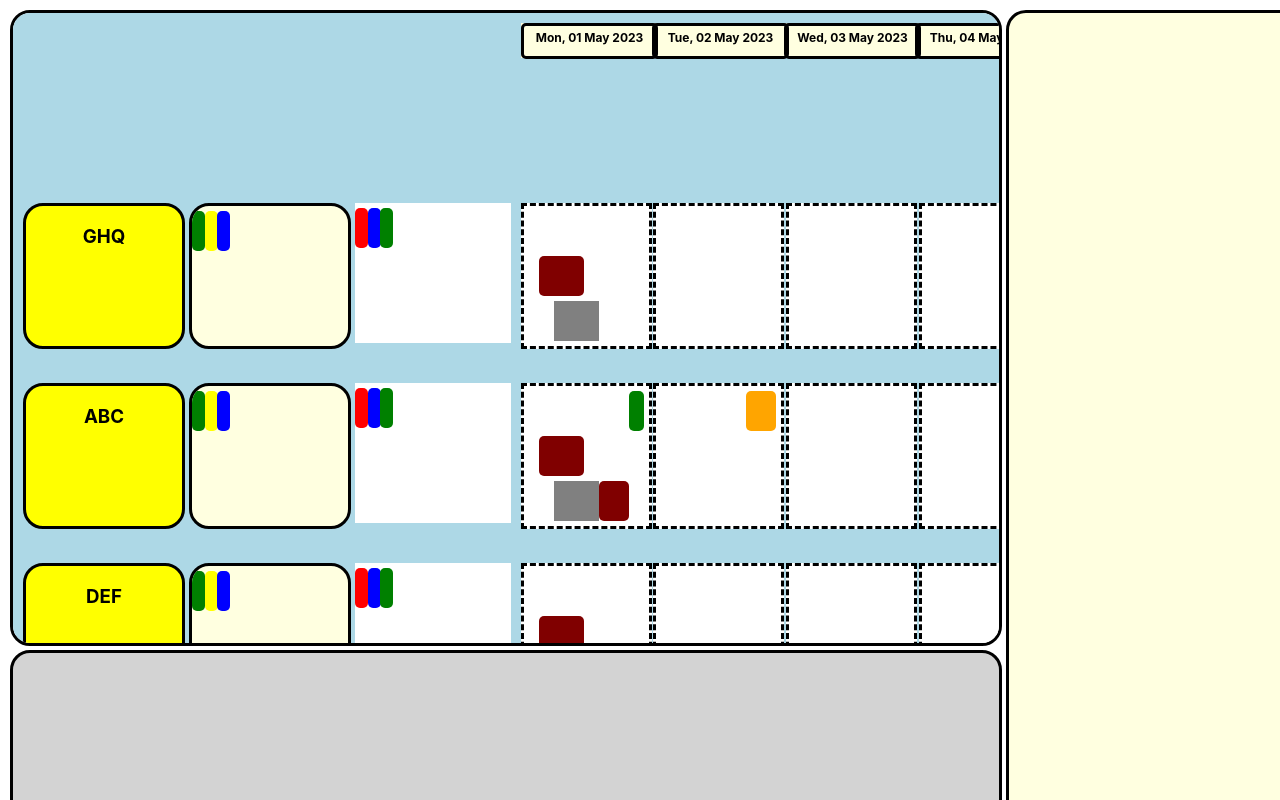
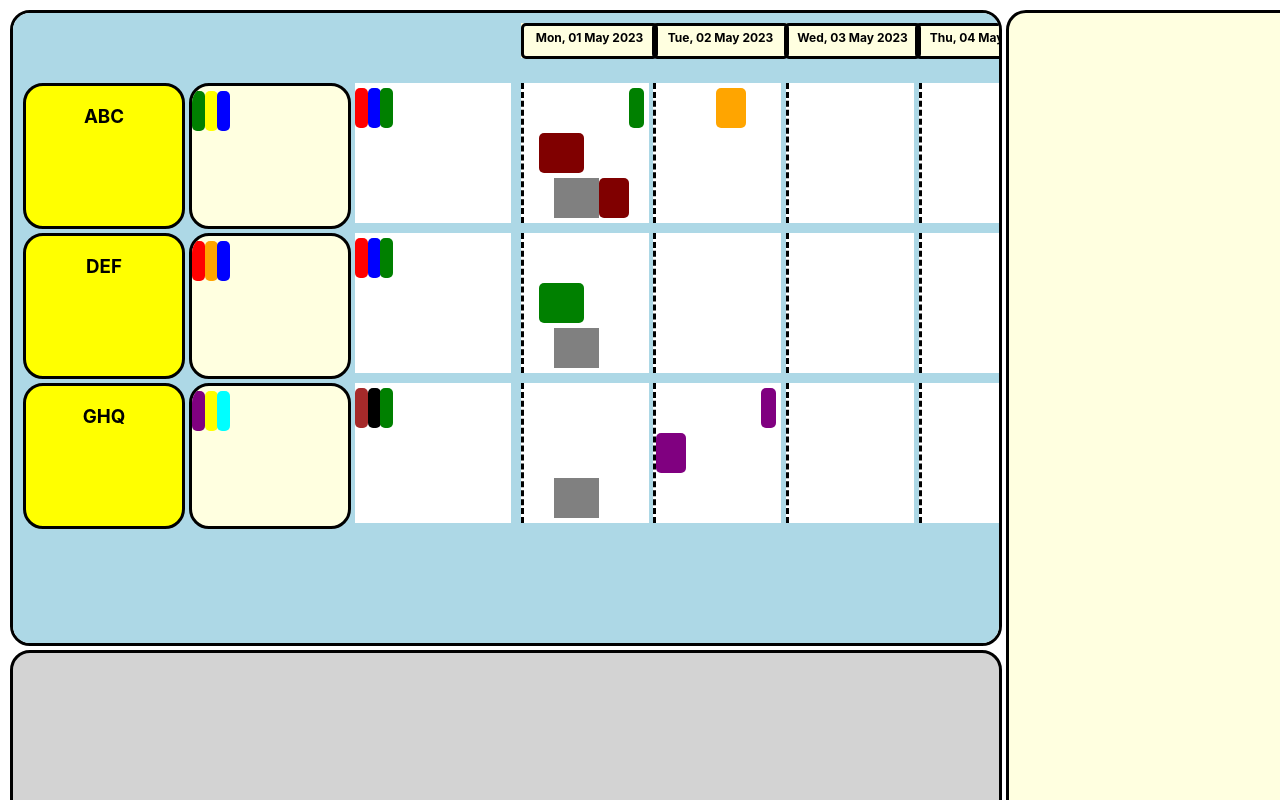
Before and after one commit to horizech/react-grid-layout-test, a React (Create React App) app: page / in a window 1280 px wide. Shown: the top 800 px of the page. Built offline with nearby package versions, Linux system fonts and the light colour scheme.

Commit message:
updated grid

```diff
--- a/src/data.js
+++ b/src/data.js
@@ -47,18 +47,21 @@ export const defaultJson = {
                         type: "red",
                         tooltip: "D",
                         hours: 2,
+                        time:''
                     },
                     {
                         id: "5",
                         type: "blue",
                         tooltip: "E",
                         hours: 4,
+                        time:''
                     },
                     {
                         id: "6",
                         type: "green",
                         tooltip: "F",
                         hours: 8,
+                        time:''
                     },
                 ]
             },
@@ -70,7 +73,7 @@ export const defaultJson = {
                         tooltip: "A",
                         hours: 1,
                         date: "Mon, 01 May 2023",
-                        time: "8:00",
+                        time: "7",
                         turn: "0"
                     },
                     {
@@ -79,7 +82,7 @@ export const defaultJson = {
                         tooltip: "B",
                         hours: 2,
                         date: "Tue, 02 May 2023",
-                        time: "10:00",
+                        time: "4",
                         turn: "0",
                         workId: "3"
                     },
@@ -89,7 +92,7 @@ export const defaultJson = {
                         tooltip: "C",
                         hours: 3,
                         date: "Mon, 01 May 2023",
-                        time: "1:00",
+                        time: "1",
                         turn: "1",
                         workId: "5"
                     },
@@ -99,7 +102,7 @@ export const defaultJson = {
                         tooltip: "C",
                         hours: 2,
                         date: "Mon, 01 May 2023",
-                        time: "5:00",
+                        time: "5",
                         turn: "2",
                         workId: "5"
                     },
@@ -112,7 +115,7 @@ export const defaultJson = {
                         tooltip: "C",
                         hours: 3,
                         date: "Mon, 01 May 2023",
-                        time: "2:00",
+                        time: "2",
                         turn: "2"
                     },
                 ]
@@ -124,18 +127,21 @@ export const defaultJson = {
                 blocks: [
                     {
                         id: "10",
-                        type: "green",
-                        tooltip: "AA"
+                        type: "red",
+                        tooltip: "AA",
+                        time:''
                     },
                     {
                         id: "20",
-                        type: "yellow",
+                        type: "orange",
                         tooltip: "BB",
+                        time:''
                     },
                     {
                         id: "30",
                         type: "blue",
                         tooltip: "CC",
+                        time:''
                     },
                 ]
             },
@@ -161,11 +167,11 @@ export const defaultJson = {
             work: {
                 blocks: [{
                     id: "3",
-                    type: "maroon",
+                    type: "green",
                     tooltip: "C",
                     hours: 3,
                     date: "Mon, 01 May 2023",
-                    time: "1:00",
+                    time: "1",
                     turn: "1",
                     workId: "5"
                 },
@@ -178,7 +184,7 @@ export const defaultJson = {
                         tooltip: "C",
                         hours: 3,
                         date: "Mon, 01 May 2023",
-                        time: "2:00",
+                        time: "2",
                         turn: "2"
                     },
                 ]
@@ -191,7 +197,7 @@ export const defaultJson = {
                 blocks: [
                     {
                         id: "10",
-                        type: "green",
+                        type: "purple",
                         tooltip: "AA"
                     },
                     {
@@ -201,7 +207,7 @@ export const defaultJson = {
                     },
                     {
                         id: "30",
-                        type: "blue",
+                        type: "cyan",
                         tooltip: "CC",
                     },
                 ]
@@ -210,12 +216,12 @@ export const defaultJson = {
                 blocks: [
                     {
                         id: "40",
-                        type: "red",
+                        type: "brown",
                         tooltip: "DD",
                     },
                     {
                         id: "50",
-                        type: "blue",
+                        type: "black",
                         tooltip: "EE",
                     },
                     {
@@ -228,12 +234,12 @@ export const defaultJson = {
             work: {
                 blocks: [{
                     id: "3",
-                    type: "maroon",
+                    type: "purple",
                     tooltip: "C",
                     hours: 3,
-                    date: "Mon, 01 May 2023",
-                    time: "1:00",
-                    turn: "1",
+                    date: "Tue, 02 May 2023",
+                    time: "7",
+                    turn: "0",
                     workId: "5"
                 },
                 ]
@@ -245,7 +251,7 @@ export const defaultJson = {
                         tooltip: "C",
                         hours: 3,
                         date: "Mon, 01 May 2023",
-                        time: "2:00",
+                        time: "2",
                         turn: "2"
                     },
                 ]
--- a/src/pages/GridChart.js
+++ b/src/pages/GridChart.js
@@ -56,25 +56,80 @@ const GridChart = () => {
         }
     });
 
-    const getEmptySpace = (subGrid, columns) => {
+    const getEmptySpace = (subGrid, columns, newElement, isDeleteElement, requiredHours) => {
         let spaces = []
         for (let y = 0; y <= 2; y++) {
             for (let x = 0; x < columns; x++) {
                 spaces.push({ y: y, x: x });
             }
         }
+
+        let availableSpaces = (new Array(24)).fill(true);
+        console.log(availableSpaces);
+        [0, 1, 2].forEach(turn => {
+            subGrid
+                .filter(x => x.turn == turn)
+                .forEach((block, k) => {
+                    let offset = turn * 8;
+                    let time = parseInt(block.time);
+                    let hours = block.hours;
+                    // console.log(offset, time, hours);
+                    (new Array(hours)).fill(1).map((x, i) => i).forEach(x => {
+                        // console.log(x);
+                        availableSpaces[offset + time + x] = false;
+                    })
+                });
+        });
+
+        console.log(availableSpaces);
+        let widthSpace = 0;
+
+
+        let newIndex = -1;
+
+        for (let spaceIndex = 0; spaceIndex < availableSpaces.length; spaceIndex++) {
+            // availableSpaces.map((x, j) =>{
+            if (availableSpaces[spaceIndex]) {
+                if (newIndex == -1) {
+                    newIndex = spaceIndex;
+                }
+                widthSpace++;
+            }
+            else {
+                widthSpace = 0;
+                newIndex = -1;
+            }
+
+            if (widthSpace >= newElement.hours) {
+                // let quotient = newIndex / 8;
+                const x = newIndex % 8;
+                const y = Math.floor(newIndex / 8);
+
+                newElement.time = "" + x; //newIndex <= 7 ? newIndex : newIndex <= 15 ? newIndex - 7 : newIndex - 15;
+                newElement.turn = y; //newIndex <= 7 ? 0 : newIndex <= 15 ? 1: 2 ;
+                isDeleteElement = true;
+                break;
+            }
+            else {
+                isDeleteElement = false;
+            }
+        }
+        console.log(newElement)
+
+        console.log(columns);
+        console.log(spaces);
         subGrid.forEach((block, k) => {
             let occopied = [];
-            let x = parseInt(block.time.split(":")[0]);
+            let x = parseInt(block.time);
             spaces.map((a, i) => {
                 if (block.turn === a.y && x === a.x) {
                     occopied = spaces.splice(i, block.hours)
                 }
             }
             );
-            // console.log(occopied);
+            console.log(occopied);
         });
-        return spaces;
+        return ({ updatedElement: newElement, isDeleteElement })
     }
 
     const updateAxisOfNewElement = (newElement, spaces, isDeleteElement) => {
@@ -94,7 +149,7 @@ const GridChart = () => {
             // console.log(widthSpace)
             // console.log(spaceIndex);
             if (newElement.hours <= widthSpace) {
-                newElement.time = `${spaces[spaceIndex - widthSpace]?.x}:00`;
+                newElement.time = `${spaces[spaceIndex - widthSpace]?.x}`;
                 newElement.turn = spaces[spaceIndex - widthSpace]?.y;
                 // newElement.id = newElement.data.i;
                 // isDeleteElement = true;
@@ -111,7 +166,7 @@ const GridChart = () => {
         let category = targetId.split(',')[1];
         console.log(targetId)
         if (targetId != sourceId) {
-            // newElement.type = blockColor;
+            newElement.type = blockColor;
             // console.log('checkpointz')
             newGrid.data.forEach((grid, i) => {
                 if (targetId.split(',')[0] == grid.machine) {
@@ -125,11 +180,13 @@ const GridChart = () => {
                         // const updatedElement = {newElement:{}, isDeleteElement: isDeleteElement};
                         newGrid.data[i][category].blocks.sort((a, b) => { return a.turn - b.turn })
                         let elementAxis = [];
-                        elementAxis = getEmptySpace([...grid[category].blocks.filter((block) => block.date == date), ...grid[category].unavailable.filter((block) => block.date == date)], 8);
-                        elementAxis.sort(function (a, b) { return a.y - b.y })
+                        let gridElements = [...grid[category].blocks.filter((block) => block.date == date), ...grid[category].unavailable.filter((block) => block.date == date)];
+                        // elementAxis = getEmptySpace(gridElements, 8, newElement, isDeleteElement);
+                        // elementAxis.sort(function (a, b) { return a.y - b.y })
                         console.log(elementAxis);
 
-                        const { updatedElement, isDeleteElement } = updateAxisOfNewElement(newElement, elementAxis, isDelete);
+                        const { updatedElement, isDeleteElement } = getEmptySpace(gridElements, 8, newElement, isDelete);
+                        // updateAxisOfNewElement(newElement, elementAxis, isDelete);
                         // console.log(elementAxis);
                         // isDeleteElement = isDelete
                         // console.log(updatedElement.isDeleteElement);
@@ -153,7 +210,7 @@ const GridChart = () => {
                 });
             }
         })
-
+        console.log(newGrid);
         return ({ newGrid, isDelete })
     }
 
@@ -174,7 +231,7 @@ const GridChart = () => {
                         // console.log(index);
                         newGrid.data[i][category].blocks.splice(index, 1);
                         // isDeleteElement = false
-                    }
+                    } else newGrid.data[i][category].blocks[index].type = blockColor
                 }
             });
         } else newGrid.data.forEach((grid, i) => {
@@ -214,13 +271,15 @@ const GridChart = () => {
         setGrids(newGrid);
     }
 
-    const dragStartHandle = (sourceElement, id, i) => {
+    const dragStartHandle = (sourceElement, id, sourceElementId, data) => {
         // console.log(e);
         // console.log(blockId);
-        sourceElement['i'] = i;
+        let category = id.split(',')[1];
+        sourceElement['i'] = sourceElementId;
+        let element = data[category].blocks.filter(x => x.id == sourceElement.id)[0];
         setBlockId(blockId)
         setSourceGridId(id);
-        setElement(sourceElement);
+        setElement(element);
         onItemDragStart(sourceElement, id);
         // setDraggable(true);
 
@@ -310,7 +369,7 @@ const GridChart = () => {
                 x = i;
             }
         });
-        x = x + parseInt(time.split(":")[0])
+        x = x + parseInt(time)
         // console.log(x);
         return x;
     }
@@ -436,7 +495,7 @@ const GridChart = () => {
                                     key={`${data.machine},backlog,${block.id}`}
                                     draggable={draggable}
                                     // onDragStop={e => dragStopHandle(elementGrid, subGrid.id)}
-                                    onDragStart={e => dragStartHandle(block, `${data.machine},backlog`, `${data.machine},backlog,${block.id}`)}
+                                    onDragStart={e => dragStartHandle(block, `${data.machine},backlog`, `${data.machine},backlog,${block.id}`, data)}
                                     style={{ backgroundColor: block.type, padding: '0px', borderRadius: "5px" }}
                                 >{
                                         showOverlay && (dragItem.i == `${data.machine},backlog,${block.id}` || dragItem.id == block.id) && (
@@ -513,7 +572,7 @@ const GridChart = () => {
                                     key={`${data.machine},leftovers,${block.id}`}
                                     draggable={draggable}
                                     // onDragStop={e => dragStopHandle(elementGrid, subGrid.id)}
-                                    onDragStart={e => dragStartHandle(block, `${data.machine},leftovers`, `${data.machine},leftovers,${block.id}`)}
+                                    onDragStart={e => dragStartHandle(block, `${data.machine},leftovers`, `${data.machine},leftovers,${block.id}`, data)}
                                     style={{ backgroundColor: block.type, padding: '0px', borderRadius: "5px" }}
                                 >{
                                         showOverlay && dragItem.i == `${data.machine},leftovers,${block.id}` && (
@@ -530,7 +589,11 @@ const GridChart = () => {
         // })
     }
     const onItemDragStart = (griditem, id, data) => {
-        // console.log(id);
+        console.log(griditem);
+
+        let piece = griditem.i.split(',').length > 3? griditem.i.split(',').splice(3, 1): null;
+
+        console.log(griditem);
         let newGrid = gridData
         setDragItem(griditem);
 
@@ -549,10 +612,10 @@ const GridChart = () => {
                             // newGrid.data[i][category].blocks[k].time = `${griditem.x}:00`;
                             // newGrid.data[i][category].blocks[k].turn = griditem.y;
                             setBlockColor(newGrid.data[i][category].blocks[k].type);
-                            newGrid.data[i][category].blocks[k].type = "lightyellow";
                             // console.log(newGrid.data[i][category].blocks[k]);
                             setShowOverlay(true);
                             setOverlayWidth((newGrid.data[i][category].blocks[k].hours * 17) + 'px');
+                            newGrid.data[i][category].blocks[k].type = "lightyellow";
                         }
                     })
                 }
@@ -564,17 +627,43 @@ const GridChart = () => {
         // data.backlog.blocks.map((block, blockIndex) => {
         // let drag = elementGrid.data.static ? false : draggable
         // console.log(drag);
+        let newData = JSON.parse(JSON.stringify(data))
+        newData.work.blocks.map((block, i) => {
+            block['key'] = `${data.machine},work,${block.id}`
+            if (block.date == null) {
+                newData.work.blocks[i].date = days[0];
+            }
+            if ((block.hours + parseInt(block.time)) > 8) {
+                let firstElementWidth = 8 - parseInt(block.time);
+                let hours = block.hours;
+                newData.work.blocks.splice(i, 1);
+                block.hours = firstElementWidth;
+                block['width'] = hours * 16.6;
+                newData.work.blocks.push(block)
+                let UpdatedData = JSON.parse(JSON.stringify(newData))
+                block.hours = hours - firstElementWidth
+                // block.id = parseInt(UpdatedData.work.blocks.reduce((a, b) => parseInt(a.id) < parseInt(b.id) ? b : a).id) + 1;
+                block.turn = block.turn + 1;
+                block.time = 0;
+                block['key'] = `${data.machine},work,${block.id},piece`
+                UpdatedData.work.blocks.push(block)
+                newData = UpdatedData;
+                // console.log(block.key);
+
+            }
+        })
+        // console.log(newData);
         let dimensions = []
         let x = 0;
-        let layout = [...data.work.blocks.map((block, blockIndex) => {
-            x = parseInt(block.time.split(":")[0]);
+        let layout = [...newData.work.blocks.map((block, blockIndex) => {
+            x = parseInt(block.time);
+            // console.log(block.key);
             // console.log("check point",x)
-            let dimension = { i: `${data.machine},work,${block.id}`, x: x, y: block.turn, w: block.hours, h: 1, static: false }
+            let dimension = { i: block.key, x: x, y: block.turn, w: block.hours, h: 1, static: false }
 
-            dimensions.push(dimension);
             return dimension
         }),
-        ...data.work.unavailable.map((block, blockIndex) => {
+        ...newData.work.unavailable.map((block, blockIndex) => {
             x = dateTimeToPosition(block.date, block.time);
             // console.log("check point",x)
             let dimension = { i: `${data.machine},unavailable,${block.id}`, x: x, y: block.turn, w: block.hours, h: 1, static: true }
@@ -586,11 +675,7 @@ const GridChart = () => {
         let w = 0.8;
         let index = 1
 
-        data.work.blocks.map((item, i) => {
-            if (item.date == null) {
-                data.work.blocks[i].date = days[0];
-            }
-        })
+
         // console.log(data.work.blocks)
         return (
             days.map((day, j) => {
@@ -608,7 +693,7 @@ const GridChart = () => {
                             "static": true
                         }}
                         key={`${data.machine},work,${index}`}
-                        style={{ textAlign: "center", backgroundColor: "white", border: 'dashed', opacity: 1, }}
+                        style={{ textAlign: "center", backgroundColor: "white", borderLeft: 'dashed', opacity: 1, }}
                     >
                         <GridLayout
                             className="layout"
@@ -638,27 +723,27 @@ const GridChart = () => {
                         >
                             {
                                 [
-                                    ...data.work.blocks.filter(block => block.date == day).map((block, blockIndex) => {
-                                        let width = block.hours * 16.6;
+                                    ...newData.work.blocks.filter(block => block.date == day).map((block, j) => {
                                         return (
                                             <div
-                                                key={`${data.machine},work,${block.id}`}
+                                                key={block.key}
                                                 draggable={draggable}
-                                                onClick={(e) => console.log(e)}
+                                                // onClick={(e) => console.log(e)}
                                                 className={`hours-${block.hours}`}
                                                 // onMouseOver={}
                                                 // onDragStop={e => dragStopHandle(elementGrid, subGrid.id)}
-                                                onDragStart={e => dragStartHandle(block, `${data.machine},work,${day}`, `${data.machine},work,${block.id}`)}
+                                                onDragStart={e => dragStartHandle(block, `${data.machine},work,${day}`, `${data.machine},work,${block.id}`, data)}
                                                 style={{ backgroundColor: block.type, padding: '0px', borderRadius: "5px", zIndex: '4' }}
                                             >{
                                                     showOverlay && dragItem.i == `${data.machine},work,${block.id}` && (
-                                                        <BlockOverlay overlayWidth={width} color={blockColor} />
+                                                        <BlockOverlay overlayWidth={block.width} color={blockColor} />
                                                     )
                                                 }
                                             </div>
+
                                         )
                                     }),
-                                    ...data.work.unavailable.filter(block => block.date == day).map((block, blockIndex) => {
+                                    ...newData.work.unavailable.filter(block => block.date == day).map((block, blockIndex) => {
                                         return (
                                             <div
                                                 key={`${data.machine},unavailable,${block.id}`}
@@ -675,7 +760,7 @@ const GridChart = () => {
             }))
         // })
     }
-    let y = 0;
+    let y = 1;
     return (
         <Fragment>
             <GridLayout
@@ -708,8 +793,8 @@ const GridChart = () => {
                         {generateDaysBox(gridData.days)}
                         {
                             gridData.data.map((grid, j) => {
+                                // console.log(grid);
 
-                                y = y + 1;
                                 let gridsArray = [generateBacklogBox(grid, y), generateLeftoversBox(grid, y), generateWorkBox(grid, gridData.days, y), <div
                                     data-grid={{
                                         "x": 0,
@@ -722,6 +807,7 @@ const GridChart = () => {
                                     style={{ overflow: "auto", textAlign: "center", backgroundColor: "yellow", border: 'solid', opacity: 1, borderRadius: "20px" }}
                                 ><h3>{grid.machine}</h3></div>
                                 ]
+                                y = y + 2.5;
                                 return (
                                     gridsArray
                                 )
```
